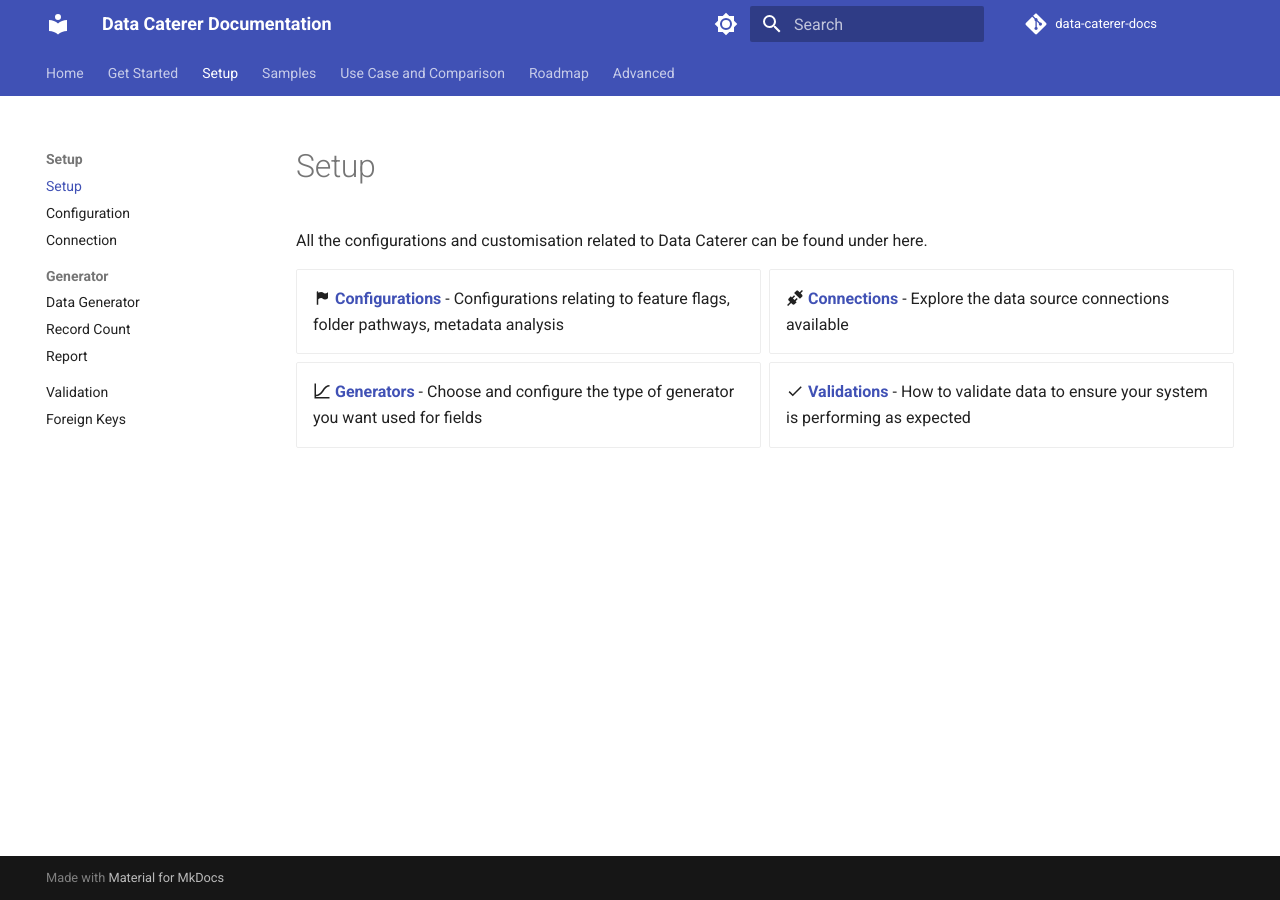
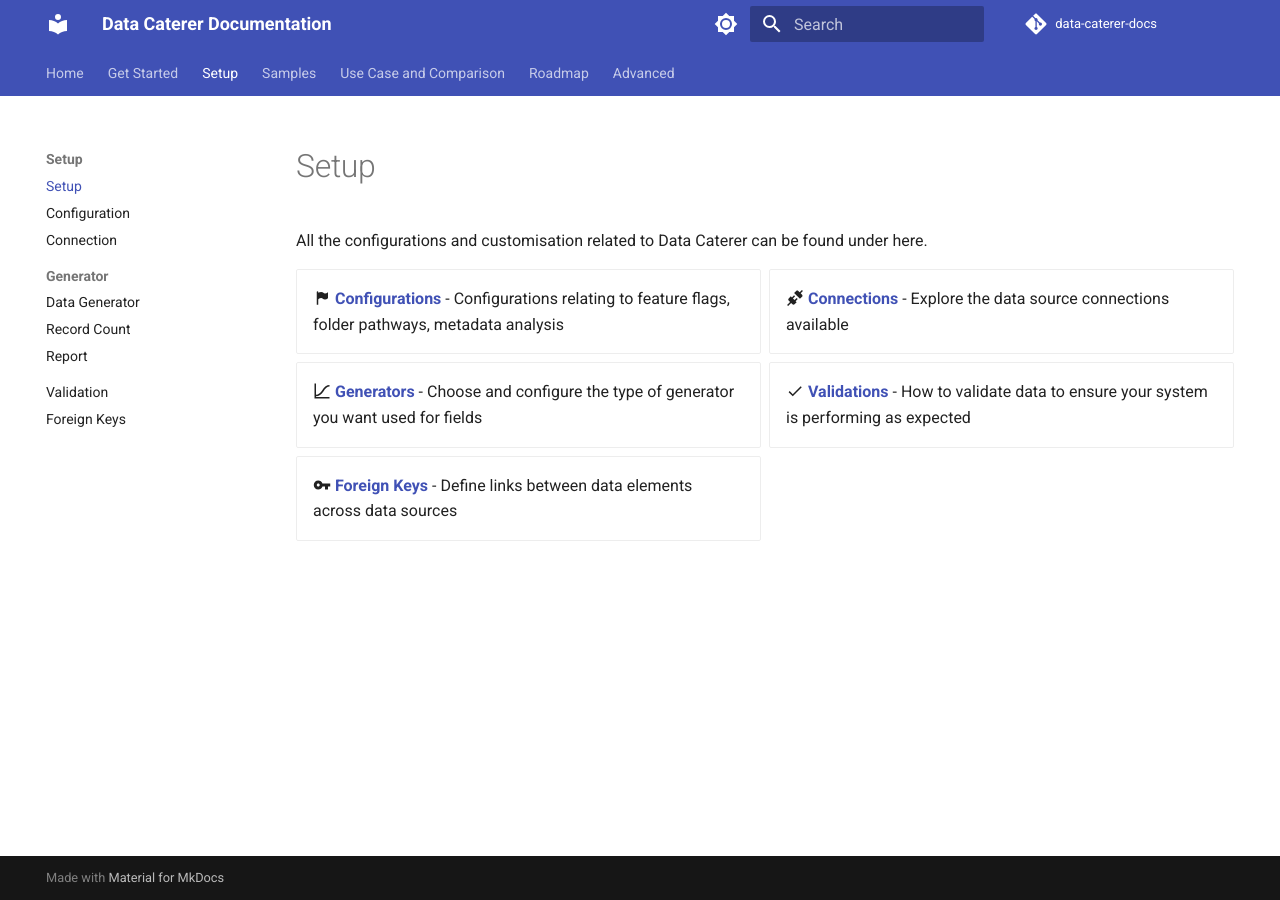
Before and after one commit to pflooky/data-caterer-docs, an MkDocs documentation site: the page built from docs/setup/index.md, in a window 1280 px wide. Built offline with MkDocs 1.6.1 and Material for MkDocs 9.7.7, drawn with Linux system fonts in a browser that asks for light colours; comment, search, counter and statistics services are not loaded.

Commit message:
Add link to foreign keys for setup

```diff
--- a/docs/setup/index.md
+++ b/docs/setup/index.md
@@ -8,6 +8,7 @@
 - :material-connection: __[Connections]__ - Explore the data source connections available
 - :material-chart-bell-curve-cumulative: __[Generators]__ - Choose and configure the type of generator you want used for fields
 - :material-check: __[Validations]__ - How to validate data to ensure your system is performing as expected
+- :material-key: __[Foreign Keys]__ - Define links between data elements across data sources
 
 </div>
 
@@ -15,3 +16,4 @@
   [Connections]: connection/connection.md
   [Generators]: generator/generator.md
   [Validations]: validation/validation.md
+  [Foreign Keys]: foreign-key/foreign-key.md
```
Also changed, not shown: site/search/search_index.json, site/setup/index.html, 1 other file.
